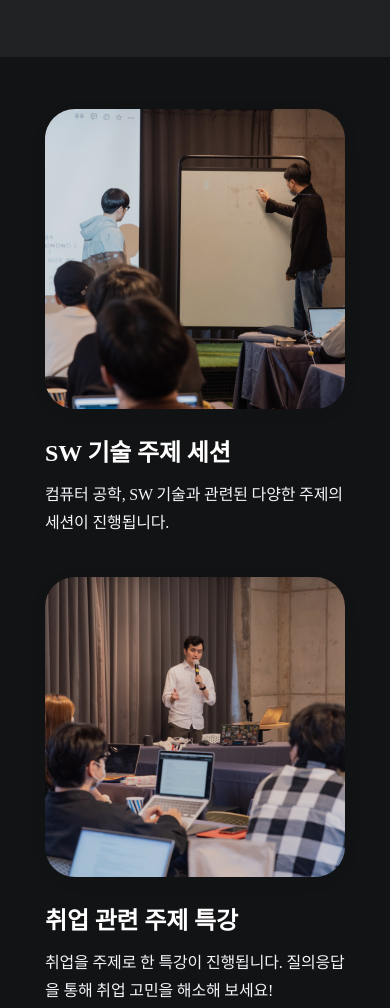
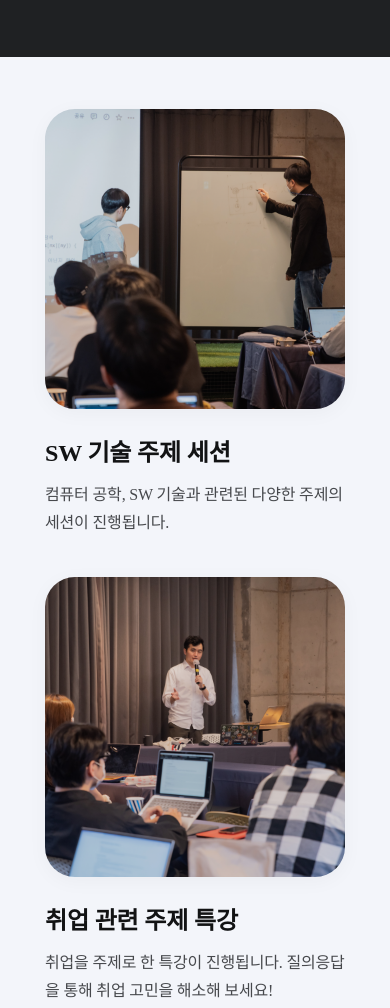
Before and after one commit to weniv/sw-tech-connect, a website: page index.html in a window 390 px wide. Shown: the part 629-1637 px from the top of the page. Drawn offline with Linux system fonts and the light colour scheme; a web font is replaced by a local one.

Commit message:
:lipstick: Edit: 테마 속성 수정

```diff
--- a/src/style/_main.scss
+++ b/src/style/_main.scss
@@ -87,9 +87,6 @@
   }
 
   @media (max-width: 780px) {
-    background: var(--ColorPrimary);
-    color: var(--ColorBtnSurface);
-
     .content-list {
       flex-direction: column;
       align-items: center;
@@ -98,10 +95,6 @@
 
       li {
         flex-shrink: 1;
-      }
-
-      p {
-        color: var(--ColorGrayLv1);
       }
     }
   }
--- a/src/style/_variables.scss
+++ b/src/style/_variables.scss
@@ -1,7 +1,7 @@
 $font-basic: "Pretendard";
 
 :root {
-  color-scheme: light;
+  color-scheme: only light;
   --ColorBtnSurface: #fff;
   --ColorPrimary: #121314;
   --ColorBackground: #1f2123;
```
Also changed, not shown: src/style/style.css, 1 other file.
